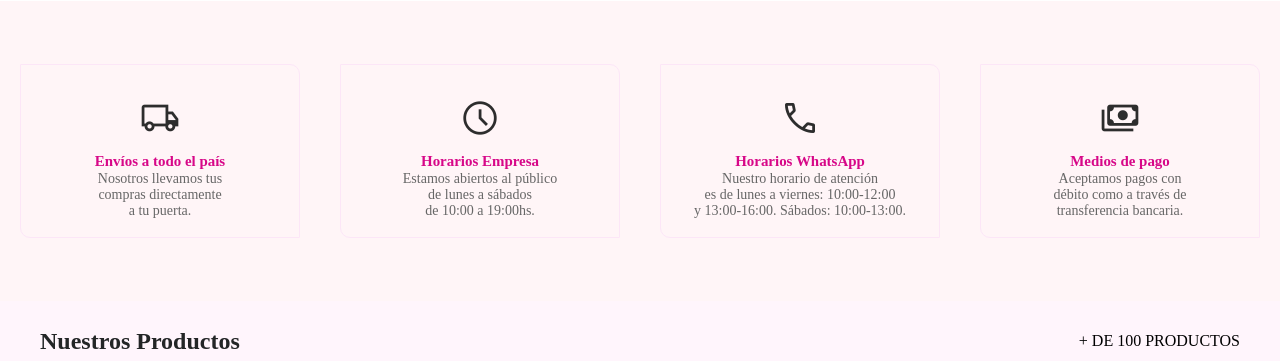
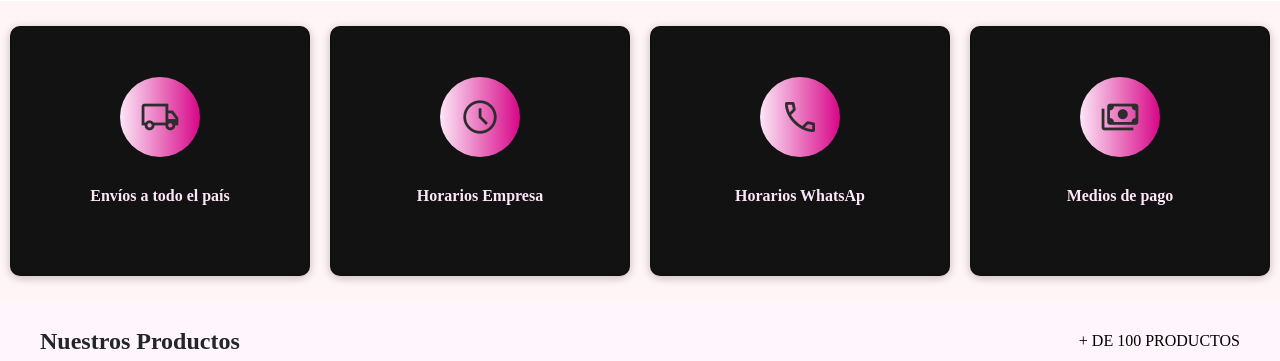
Before and after one commit to AbiSulkes/JdInsumosPolirubro, a plain HTML site: page index.html in a window 1280 px wide. Shown: the part 439-800 px from the top of the page. Drawn offline with nearby package versions, Linux system fonts and the light colour scheme.

```diff
--- a/index.css
+++ b/index.css
@@ -130,6 +130,88 @@
 
 /*Fin Servicios*/
 
+.card {
+    width: 100%;
+    max-width: 300px;
+    min-width: 200px;
+    height: 250px;
+    background-color: #121212;
+    margin: 10px;
+    border-radius: 10px;
+    box-shadow: 0px 2px 10px rgba(0, 0, 0, 0.24);
+    border: 2px solid rgba(7, 7, 7, 0.12);
+    font-size: 16px;
+    transition: all 0.3s ease;
+    position: relative;
+    display: flex;
+    justify-content: center;
+    align-items: center;
+    flex-direction: column;
+    cursor: pointer;
+  }
+
+  .icon {
+    margin: 0 auto;
+    width: 100%;
+    height: 80px;
+    max-width: 80px;
+    background: linear-gradient(90deg, #fce6f7 0%, #d70788 40%, rgba(0, 0, 0, 0.28) 60%);
+    border-radius: 100%;
+    display: flex;
+    justify-content: center;
+    align-items: center;
+    transition: all 0.8s ease;
+    background-position: 0px;
+    background-size: 200px;
+  }
+
+
+  .card .title {
+    width: 100%;
+    margin: 0;
+    text-align: center;
+    margin-top: 30px;
+    color: #fce6f7;
+    font-weight: 600;
+  }
+
+  .card .text {
+    width: 80%;
+    margin: 0 auto;
+    font-size: 13px;
+    text-align: center;
+    margin-top: 20px;
+    color: #fce6f7;
+    font-weight: 200;
+    opacity: 0;
+    max-height: 0;
+    transition: all 0.3s ease;
+  }
+
+  .card:hover {
+    height: 270px;
+  }
+
+  .card:hover .text {
+    transition: all 0.3s ease;
+    opacity: 1;
+    max-height: 40px;
+  }
+
+  .card:hover .icon {
+    background-position: -120px;
+    transition: all 0.3s ease;
+  }
+
+  .card:hover .material-symbols-outlined {
+    color:#d70788;
+    transition: all 0.3s ease;
+    background-color: #121212;
+  }
+
+
+
+
 /*PRODUCTOS*/
 .productos {
     width: 100%;
--- a/index.html
+++ b/index.html
@@ -39,39 +39,59 @@
             <!--Servicios-->
             <section>
                 <div class="tabla">
-                    <div class="columna">
+
+                        <div class="card">
+                            <div class="icon">
                                 <span class="material-symbols-outlined">
                                     local_shipping
                                 </span>
-                        <h5>Envíos a todo el país</h5>
-                        <p class="parrafos">Nosotros llevamos tus <br>
+                            </div>
+                            <p class="title">Envíos a todo el país</p>
+                            <p class="text">Nosotros llevamos tus <br>
                                 compras directamente <br>
                                 a tu puerta.</p>
+                          </div>
 
-                    </div>
-                    <div class="columna"><span class="material-symbols-outlined">
+
+
+
+                          <div class="card">
+                            <div class="icon">
+                                <span class="material-symbols-outlined">
                                     schedule
                                 </span>
-                        <h5>Horarios Empresa</h5>
-                        <p class="parrafos">Estamos abiertos al público<br> de lunes a sábados <br>de 10:00
+                            </div>
+                            <p class="title">Horarios Empresa</p>
+                            <p class="text">Estamos abiertos al público<br> de lunes a sábados <br>de 10:00
                                 a 19:00hs. </p>
                           </div>
-                    <div class="columna">
+
+
+                          <div class="card">
+                            <div class="icon">
                                 <span class="material-symbols-outlined">
                                     call
                                 </span>
-                        <h5>Horarios WhatsApp</h5>
-                        <p class="parrafos">Nuestro horario de atención<br> es de lunes a viernes: 10:00-12:00<br> y 13:00-16:00. Sábados: 10:00-13:00. </p>
                             </div>
-                    <div class="columna"><span class="material-symbols-outlined">
+                            <p class="title">Horarios WhatsAp</p>
+                            <p class="text">Nuestro horario de atención<br> es de lunes a viernes: 10:00-12:00<br> y 13:00-16:00. Sábados: 10:00-13:00. </p>
+                          </div>
+
+
+                          <div class="card">
+                            <div class="icon">
+                                <span class="material-symbols-outlined">
                                     payments
                                 </span>
-                        <h5>Medios de pago</h5>
-                        <p class="parrafos"> Aceptamos pagos con<br> débito como a través de<br> transferencia bancaria. </p>
+                            </div>
+                            <p class="title">Medios de pago</p>
+                            <p class="text"> Aceptamos pagos con<br> débito como a través de<br> transferencia bancaria. </p>
                           </div>
                 </div>
             </section>
             <!-- Fin Servicios-->
+
+
  <!--Productos-->
             <section class="productos">
                 <div class="product2">
```
Lines whose indentation alone changed are shown as unchanged.
